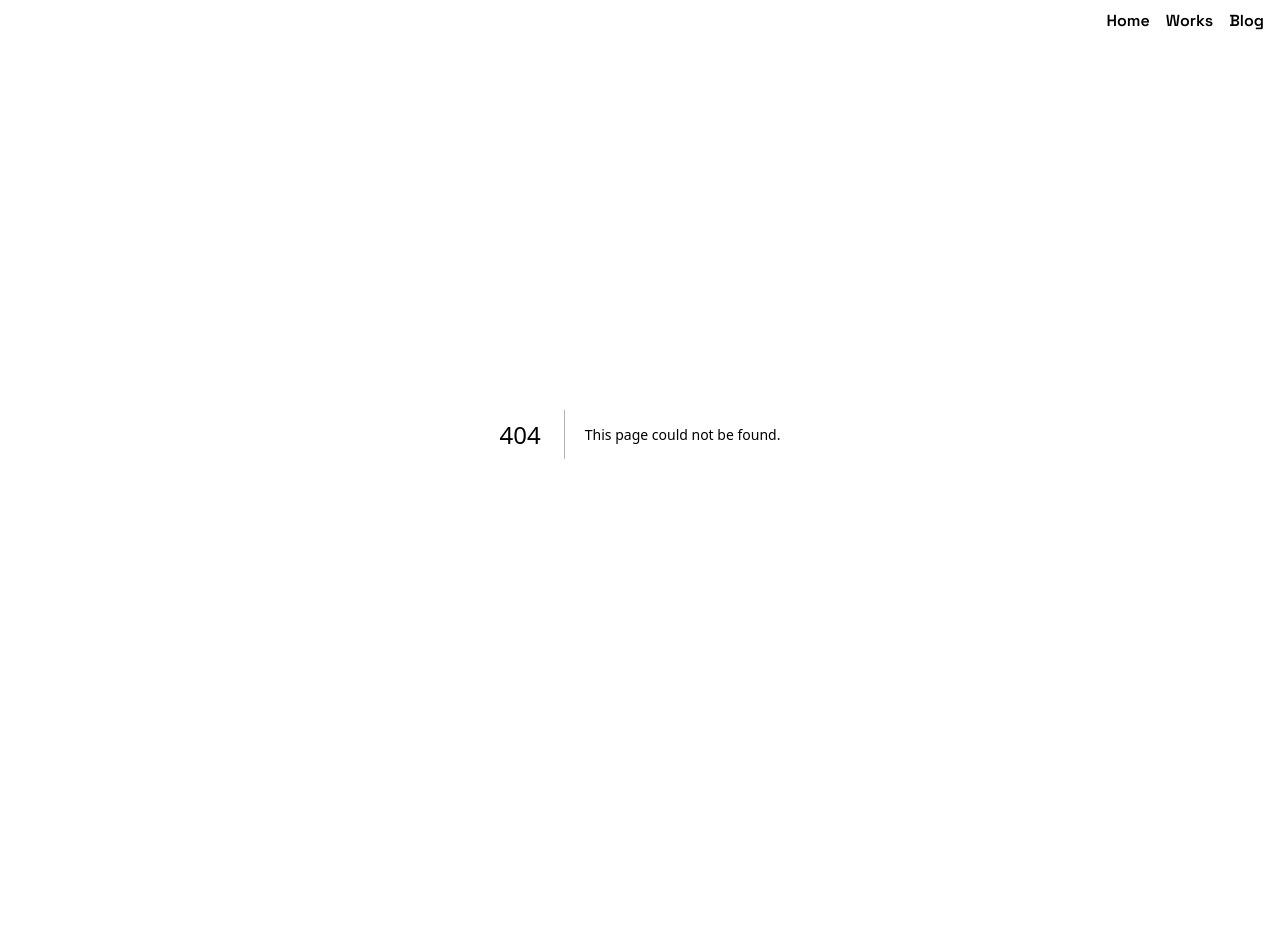
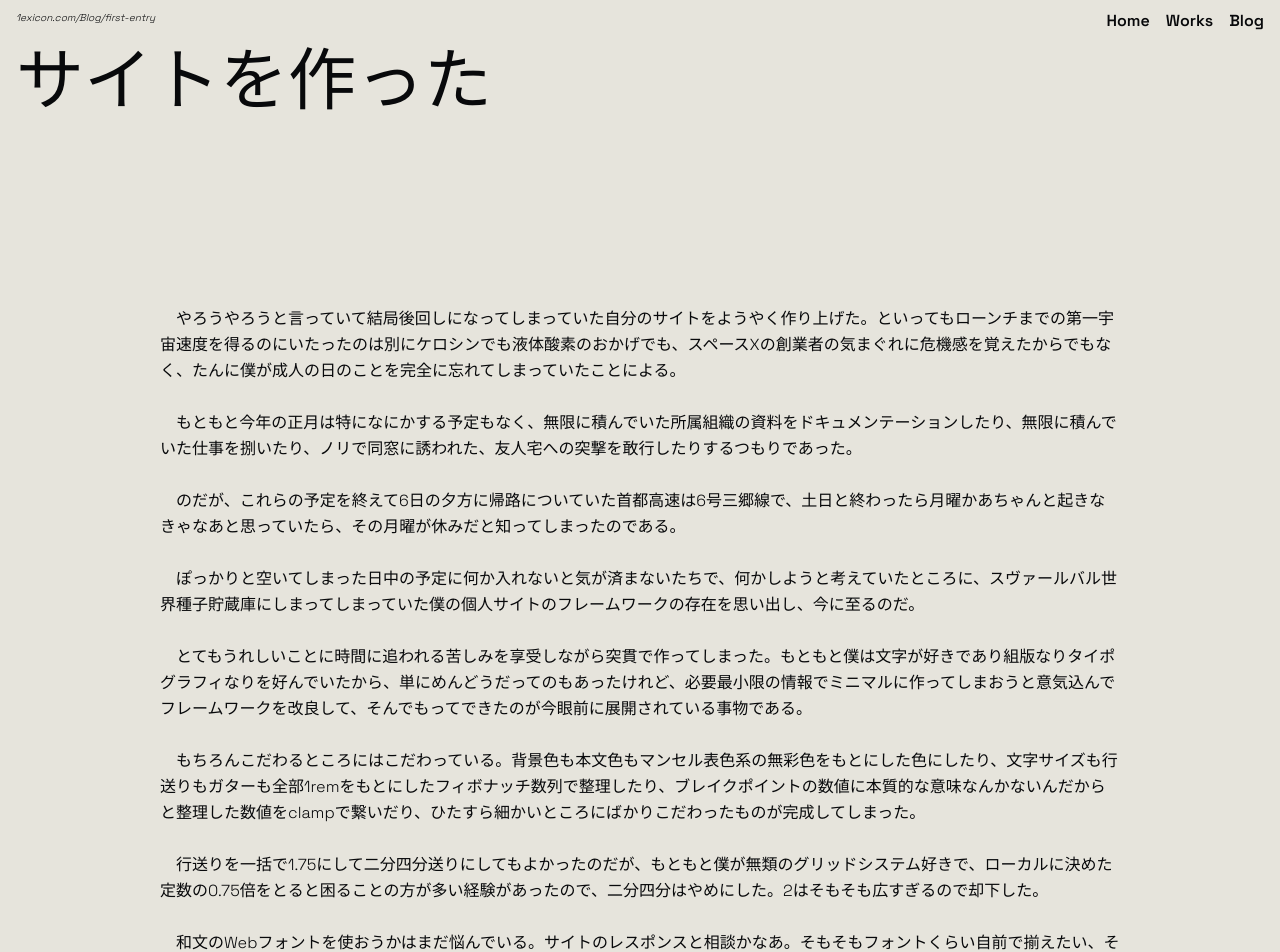
Before and after one commit to Lex-ic-on/portfolio, a Next.js app: page /Blog/first-entry in a window 1280 px wide. Before the commit this address had no page. Shown: the top 952 px of the page. Built offline with nearby package versions, Linux system fonts and the light colour scheme.

Commit message:
first entry done.

```diff
--- a/src/app/Blog/typesetting-with-reductionism/page.module.css
+++ b/src/app/Blog/first-entry/page.module.css
@@ -8,3 +8,8 @@
 
   max-width: calc(60 * var(--scale-s));
 }
+
+.contents p{
+	margin-bottom: var(--scale-m);
+	text-indent: 1rem;
+}
--- /dev/null
+++ b/src/app/Blog/first-entry/page.tsx
@@ -0,0 +1,28 @@
+import Image from 'next/image'
+import Link from 'next/link'
+import React from 'react'
+import Hero from '../../../components/hero-tier2'
+import styles from './page.module.css'
+
+export default function Home() {
+  return (
+    <main className={styles.main}>
+    	<Hero
+    	    dir="1exicon.com/Blog/first-entry"
+        	title="サイトを作った"
+    	/>
+		<div className={styles.contents}>
+			<p>やろうやろうと言っていて結局後回しになってしまっていた自分のサイトをようやく作り上げた。といってもローンチまでの第一宇宙速度を得るのにいたったのは別にケロシンでも液体酸素のおかげでも、スペースXの創業者の気まぐれに危機感を覚えたからでもなく、たんに僕が成人の日のことを完全に忘れてしまっていたことによる。</p>
+			  <p>もともと今年の正月は特になにかする予定もなく、無限に積んでいた所属組織の資料をドキュメンテーションしたり、無限に積んでいた仕事を捌いたり、ノリで同窓に誘われた、友人宅への突撃を敢行したりするつもりであった。</p>
+			  <p>のだが、これらの予定を終えて6日の夕方に帰路についていた首都高速は6号三郷線で、土日と終わったら月曜かあちゃんと起きなきゃなあと思っていたら、その月曜が休みだと知ってしまったのである。</p>
+			  <p>ぽっかりと空いてしまった日中の予定に何か入れないと気が済まないたちで、何かしようと考えていたところに、スヴァールバル世界種子貯蔵庫にしまってしまっていた僕の個人サイトのフレームワークの存在を思い出し、今に至るのだ。</p>
+			  <p>とてもうれしいことに時間に追われる苦しみを享受しながら突貫で作ってしまった。もともと僕は文字が好きであり組版なりタイポグラフィなりを好んでいたから、単にめんどうだってのもあったけれど、必要最小限の情報でミニマルに作ってしまおうと意気込んでフレームワークを改良して、そんでもってできたのが今眼前に展開されている事物である。</p>
+			  <p>もちろんこだわるところにはこだわっている。背景色も本文色もマンセル表色系の無彩色をもとにした色にしたり、文字サイズも行送りもガターも全部1remをもとにしたフィボナッチ数列で整理したり、ブレイクポイントの数値に本質的な意味なんかないんだからと整理した数値をclampで繋いだり、ひたすら細かいところにばかりこだわったものが完成してしまった。</p>
+			  <p>行送りを一括で1.75にして二分四分送りにしてもよかったのだが、もともと僕が無類のグリッドシステム好きで、ローカルに決めた定数の0.75倍をとると困ることの方が多い経験があったので、二分四分はやめにした。2はそもそも広すぎるので却下した。</p>
+			  <p>和文のWebフォントを使おうかはまだ悩んでいる。サイトのレスポンスと相談かなあ。そもそもフォントくらい自前で揃えたい、そういう感情もある。もしそうなるなら自前でフォントのサブセットを実装するまではまだ隣の隣の銀河くらいまで距離がありそうだから、欧文を作ってサイトに足すだろうと踏んでいるからだ。どうせそこまでやりたいことがあるんだからしばらく後回しにしても罰は当たらないだろうというのが腹のくくりようである。</p>
+			  <p>そこそこまえにプレーンのHTML+CSSでサイトを作ったこともあったのだが、その時の僕は遥かに手探りであったし（今もそうではあるが……）、なにより自分自身のサイトではないので、まったく得ている感情が別物である。</p>
+			  <p>ともあれインターネット根城がようやくできたので、今度からはここにもものを認めていこうかなと考えている。</p>
+		</div>
+    </main>
+  )
+}
--- a/src/app/Blog/page.module.css
+++ b/src/app/Blog/page.module.css
@@ -14,7 +14,4 @@
 	flex-direction: column;
 	margin-left: auto;
 	margin-right: auto;
-
-	/* disable to see */
-	opacity: 0;
 }
--- a/src/app/Blog/page.tsx
+++ b/src/app/Blog/page.tsx
@@ -15,10 +15,10 @@ export default function Home() {
     	<ul className={styles.portalLink}>
         	<li>
 				  <Thumb
-					  url='/Blog/typesetting-with-reductionism'
+					  url='/Blog/first-entry'
 					  date='2024-01-09'
-					  title='還元主義的組版'
-					  description='組版は文字を組むことであり、文字を書くときに文字を組むという行為からは逃れられず、それを組版という……が、僕のような異常者をのぞいて、一般的に組版なんてのはめんどくさいことこの上ない行為である。それはなぜか。組版は本質的に文字を“認める”行為に寄与していない（ように思える）からだ。'
+					  title='サイトを作った'
+					  description='やろうやろうと言っていて結局後回しになってしまっていた自分のサイトをようやく作り上げた。といってもローンチまでの第一宇宙速度を得るのにいたったのは別にケロシンでも液体酸素のおかげでも、スペースXの創業者の気まぐれに危機感を覚えたからでもなく、たんに僕が成人の日のことを完全に忘れてしまっていたことによる。'
 				  />
         	</li>
 		</ul>
--- a/src/app/Works/built-my-own-page/page.module.css
+++ b/src/app/Works/built-my-own-page/page.module.css
@@ -1,3 +1,27 @@
 .bold{
   font-weight: 600;
 }
+
+.demo{
+  margin-top: var(--scale-3xl);
+  max-width: calc(60 * var(--scale-s));
+  margin-left: auto;
+
+  display: flex;
+  justify-content: right;
+	flex-wrap: wrap;
+}
+
+.image{
+  width: 100%;
+  height: auto;
+}
+
+.contents{
+  margin-top: var(--scale-m);
+  margin-left: 1.25dvw;
+}
+
+.contents p{
+  padding-bottom: var(--scale-m);
+}
--- a/src/app/Works/page.module.css
+++ b/src/app/Works/page.module.css
@@ -8,8 +8,6 @@
 	display: flex;
 	justify-content: left;
 	flex-wrap: wrap;
-
-	opacity: 0;
 }
 
 .portalLink li{
--- a/src/app/layout.tsx
+++ b/src/app/layout.tsx
@@ -12,7 +12,7 @@ const inter = Inter({ subsets: ['latin'] })
 
 export const metadata: Metadata = {
   title: 'Lex portfolio website',
-  description: 'Lex is Japan based typograghy/DTP/web/UI designer.',
+  description: 'Lex is Japan based DTP/typograghy/UI/web designer.',
 }
 
 export default function RootLayout({
--- a/src/app/page.module.css
+++ b/src/app/page.module.css
@@ -17,7 +17,7 @@
 
   max-width: calc(60 * var(--scale-s));
 
-  bottom: var(--scale-m);
+  bottom: var(--scale-l);
 
   margin-left: 1.25dvw;
 }
--- a/src/app/page.tsx
+++ b/src/app/page.tsx
@@ -12,10 +12,10 @@ export default function Home() {
       />
       <ul className={styles.portalLink}>
         <li>
-          <Link href='./Works'><h3 className={styles.bold}>See my works &gt;&gt;&gt;</h3></Link>
+          <Link href='./Works'><h3 className={styles.bold}>See my works &gt;</h3></Link>
         </li>
         <li>
-          <Link href='mailto:contact.4194304@gmail.com'><h3 className={styles.bold}>Contact me &gt;&gt;&gt;</h3></Link>
+          <Link href='mailto:contact.4194304@gmail.com'><h3 className={styles.bold}>Contact me &gt;</h3></Link>
         </li>
       </ul>
       <div className={styles.description}>
```
Also changed, not shown: src/app/Blog/typesetting-with-reductionism/page.tsx (deleted, +0 -20 lines), src/app/Works/built-my-own-page/page.tsx (+7 -4 lines), public/(Works)/built-my-own-page/demo.png (added).
